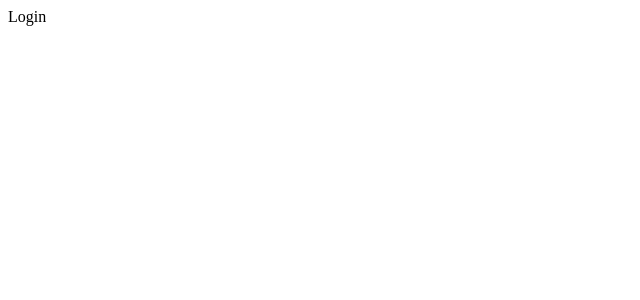
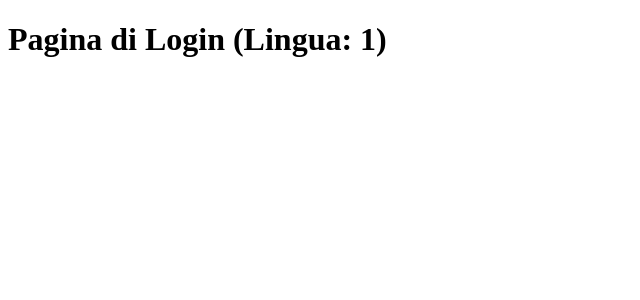
Before and after one commit to iverzilli/ae-frontend-platform, a Next.js app in the folder apps/app-example/: page /1/login in a window 1280 px wide. Shown: the top 300 px of the page, without its empty margins (0-640 px from the left). Built offline with nearby package versions, Linux system fonts and the light colour scheme.

Commit message:
Ristrutturazione delle pagine principali per includere i parametri di lingua. Le pagine Home, Login, Dashboard e Profilo ora mostrano il titolo con la lingua selezionata.

```diff
--- a/apps/app-example/src/app/[lang]/(auth)/login/page.tsx
+++ b/apps/app-example/src/app/[lang]/(auth)/login/page.tsx
@@ -1,3 +1,7 @@
-export default function LoginPage() {
-  return <div>Login</div>;
+export default function LoginPage({
+  params,
+}: {
+  params: { lang: string };
+}) {
+  return <h1>Pagina di Login (Lingua: {params.lang})</h1>;
 }
```
Also changed, not shown: apps/app-example/src/app/[lang]/(main)/dashboard/page.tsx (+6 -2 lines), apps/app-example/src/app/[lang]/(main)/profile/page.tsx (+6 -2 lines), apps/app-example/src/app/[lang]/page.tsx (+6 -2 lines).
